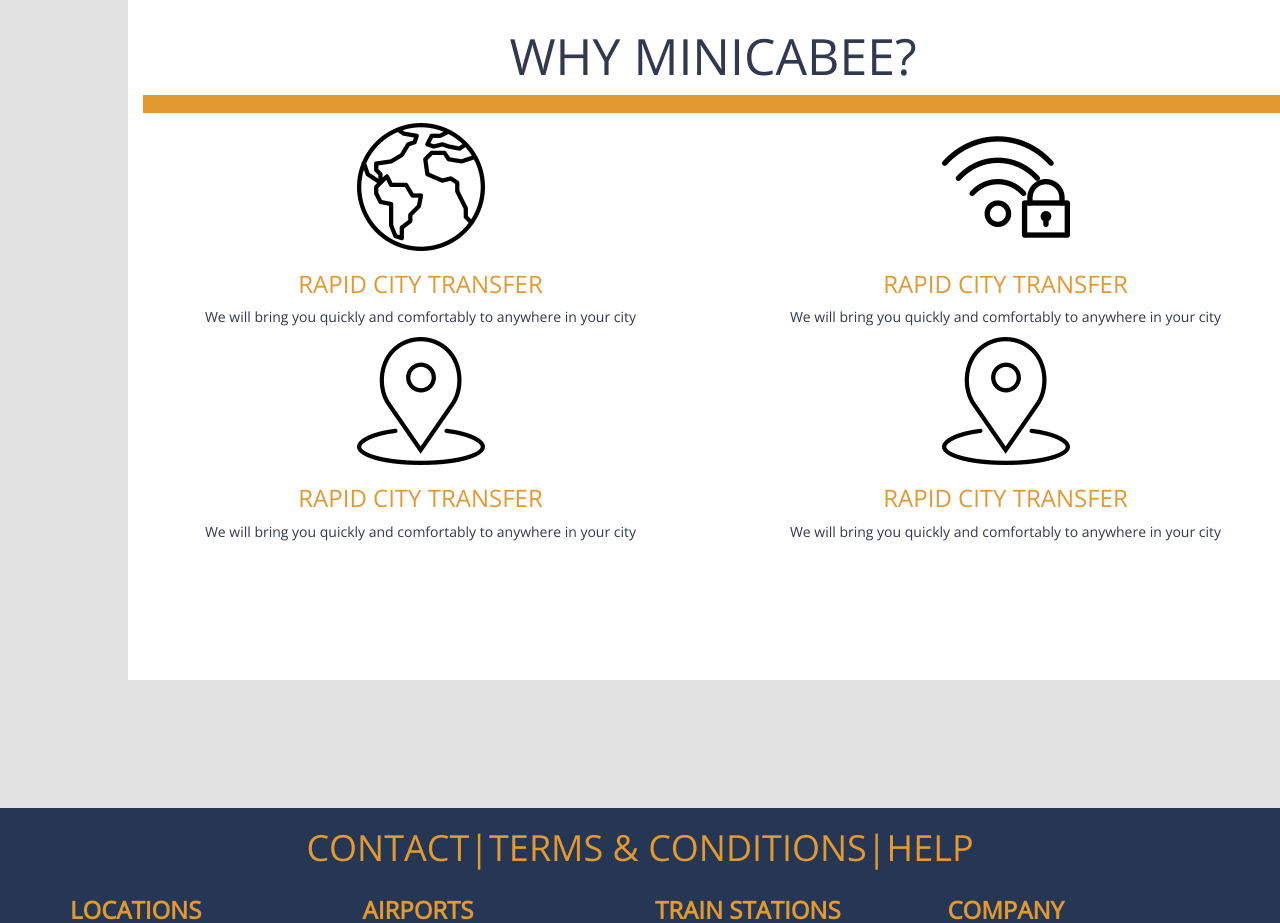
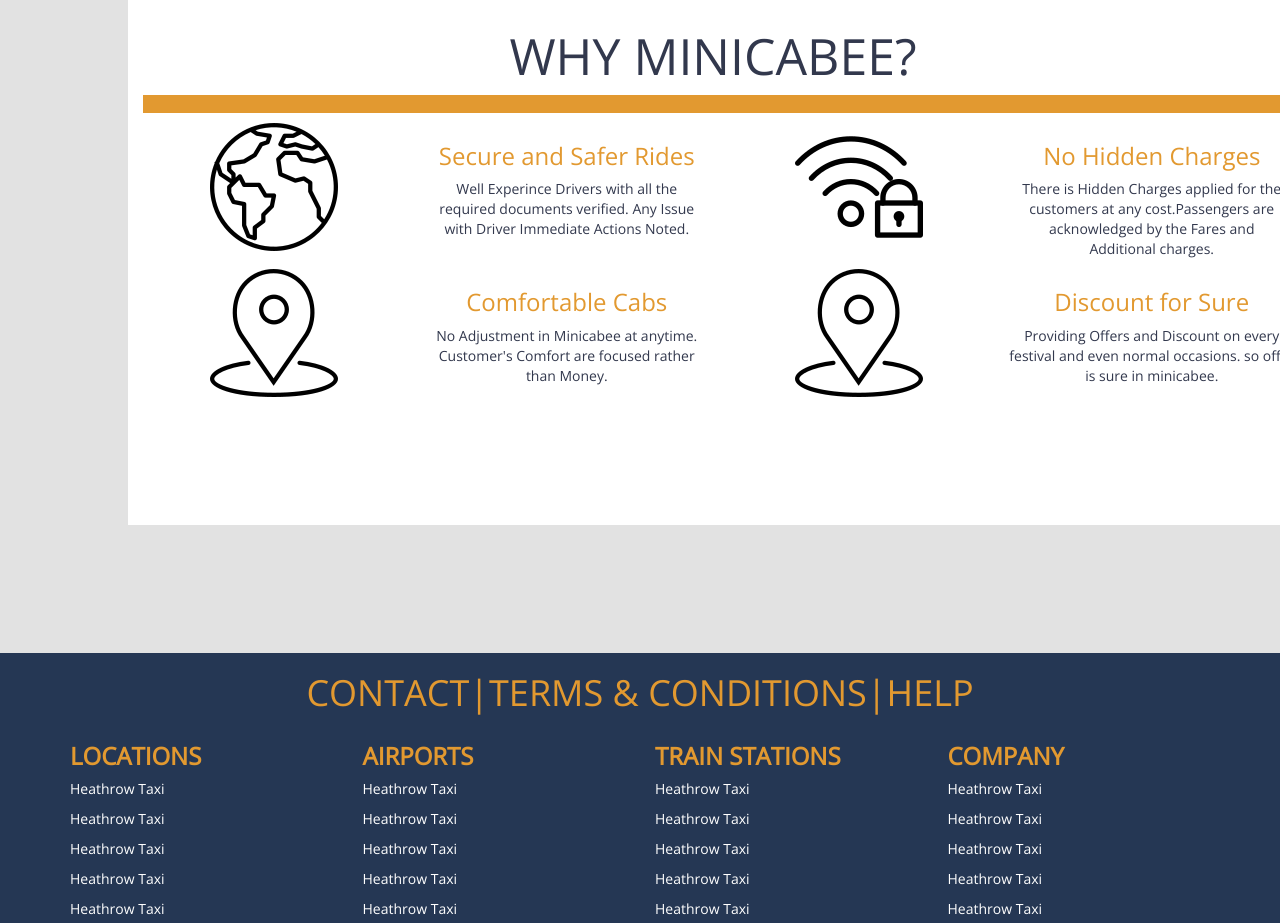
Before and after one commit to madhu1803/MiniCabee_GoldnBell, a plain HTML site: page index.html in a window 1280 px wide. Shown: the part 3640-4563 px from the top of the page. Drawn offline with nearby package versions, Linux system fonts and the light colour scheme.

Commit message:
second commit

```diff
--- a/index.html
+++ b/index.html
@@ -567,31 +567,61 @@
         <h1 class=" br-headings">WHY MINICABEE?</h1>
         <div class="row">
             <div class="col-lg-6">
+                <div class="row">
+                    <div class="col-md-6">
 
-                <img src="assets/worldwide-2.png">
-                <h3>RAPID CITY TRANSFER</h3>
-                <p>We will bring you quickly and comfortably to anywhere in your city</p>
+                        <img src="assets/worldwide-2.png">
+                    </div>
+                    <div class="col-md-6">
+                        <h3>Secure and Safer Rides</h3>
+                        <p>Well Experince Drivers with all the required documents verified. Any Issue with Driver
+                            Immediate
+                            Actions Noted.</p>
+                    </div>
+                </div>
             </div>
             <div class="col-lg-6">
+                <div class="row">
+                    <div class="col-md-6">
 
-                <img src="assets/w.png">
-                <h3>RAPID CITY TRANSFER</h3>
-                <p>We will bring you quickly and comfortably to anywhere in your city</p>
+                        <img src="assets/w.png">
+                    </div>
+                    <div class="col-md-6">
+                        <h3>No Hidden Charges</h3>
+                        <p> There is Hidden Charges applied for the customers at any cost.Passengers are acknowledged by
+                            the
+                            Fares and Additional charges.</p>
+                    </div>
+                </div>
             </div>
             <div class="col-lg-6">
+                <div class="row">
 
-                <img src="assets/placeholder2.png">
-                <h3>RAPID CITY TRANSFER</h3>
-                <p>We will bring you quickly and comfortably to anywhere in your city</p>
+                    <div class="col-md-6">
+
+                        <img src="assets/placeholder2.png">
+                    </div>
+                    <div class="col-md-6">
+                        <h3>Comfortable Cabs</h3>
+                        <p>No Adjustment in Minicabee at anytime. Customer's Comfort are focused rather than Money.</p>
+                    </div>
+                </div>
             </div>
 
             <div class="col-lg-6">
+                <div class="row">
 
-                <img src="assets/placeholder2.png">
-                <h3>RAPID CITY TRANSFER</h3>
-                <p>We will bring you quickly and comfortably to anywhere in your city</p>
+                    <div class="col-md-6">
+                        <img src="assets/placeholder2.png">
+                    </div>
+                    <div class="col-md-6"></div>
+                    <h3>Discount for Sure</h3>
+                    <p>Providing Offers and Discount on every festival and even normal occasions. so offer is sure in
+                        minicabee.</p>
+                </div>
             </div>
         </div>
+    </div>
     </div>
     </div>
 
```
